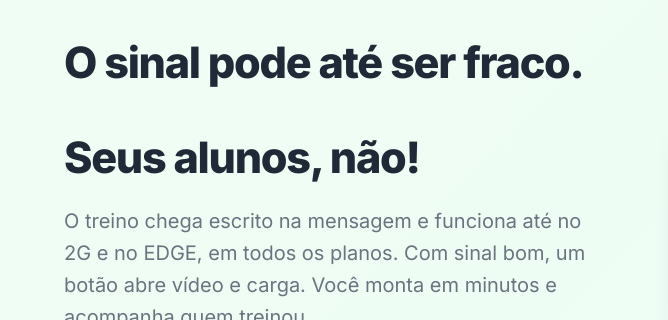
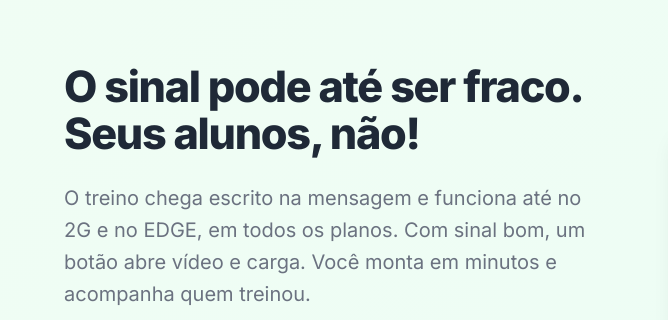
Before and after one commit to flaviomartino/ez-personal-landing, a website: page index.html in a window 1280 px wide. Shown: the part 177-497 px from the top of the page, 0-668 px from the left. Drawn offline with Linux system fonts and the light colour scheme; no server answers.

Commit message:
Site: título sem linha em branco entre as duas frases
Co-Authored-By: Claude Opus 5.5 <noreply@anthropic.com>
Claude-Session: https://claude.ai/code/session_01G2x8MQ7Jt8u8k1Ws57DNwJ

```diff
--- a/style.css
+++ b/style.css
@@ -1116,8 +1116,7 @@ footer p {
     font-variant-numeric: tabular-nums;
 }
 
-/* Título da abertura em duas frases (27/09/2026): cada frase numa linha, com uma linha em branco
-   entre elas. O tamanho acompanha a largura da coluna (a frase maior ocupa ~12 vezes o tamanho da
+/* Título da abertura em duas frases (27/09/2026): cada frase na sua linha. O tamanho acompanha a largura da coluna (a frase maior ocupa ~12 vezes o tamanho da
    letra), com teto nos 3rem de antes: 43px no computador, 26px num celular de 360px. */
 .hero-content {
     container-type: inline-size;
@@ -1133,7 +1132,3 @@ footer p {
     display: block;
     white-space: nowrap;
 }
-
-.hero-title-2l span + span {
-    margin-top: 1.1em;
-}
```
